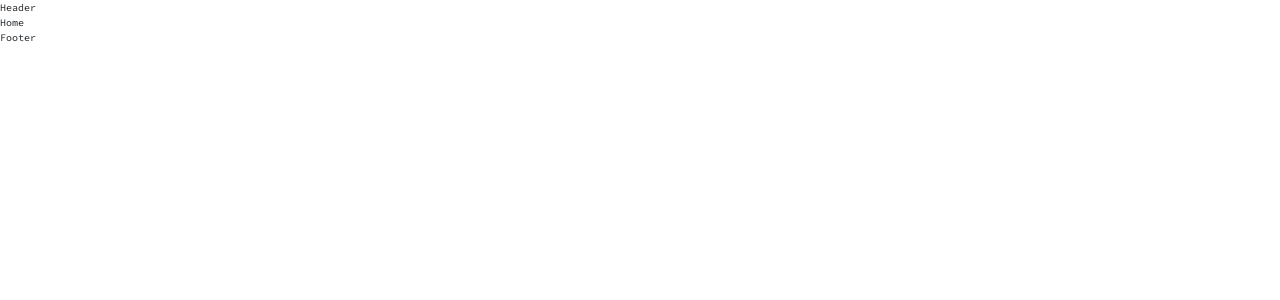
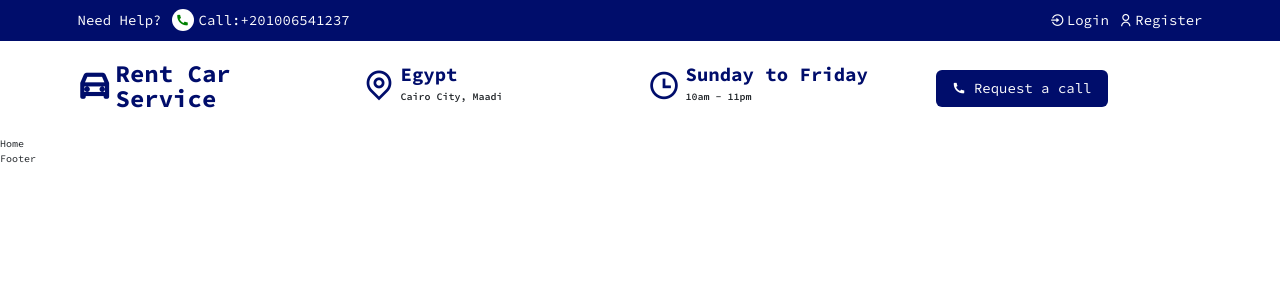
Before and after one commit to Alaa8884/Rent-car-services, a React (Vite) app: page /home in a window 1280 px wide. Shown: the top 300 px of the page. Built offline with nearby package versions, Linux system fonts and the light colour scheme.

Commit message:
Build header top navbar and middle navbar and set it's style

```diff
--- a/src/App.jsx
+++ b/src/App.jsx
@@ -1,4 +1,6 @@
 import AppLayout from "./components/appLayout/AppLayout";
+
+
 
 function App() {
   return <AppLayout/>
--- a/src/components/header/Header.jsx
+++ b/src/components/header/Header.jsx
@@ -1,9 +1,91 @@
+import { Link } from "react-router-dom";
+import { Col, Container, Row } from "reactstrap";
+import "../../styles/header.css";
+
 function Header() {
   return (
-    <div>
-      Header
-    </div>
-  )
+    <header className="header">
+      <div className="nav-top">
+        <Container>
+          <Row>
+            <Col lg="6" md="6" sm="6">
+              <div className="header-top-left d-flex align-items-center gap-3">
+                <span>Need Help?</span>
+                <span className="header-top-help">
+                  <i className="ri-phone-fill"></i>
+                  <Link to="tel:+201006541237" className=" mx-2">
+                    Call:+201006541237
+                  </Link>
+                </span>
+              </div>
+            </Col>
+            <Col lg="6" md="6" sm="6" className=" d-flex justify-content-end">
+              <div className="header-top-right d-flex align-items-center gap-3">
+                <Link to="#" className="d-flex align-items-center gap-1">
+                  <i className="ri-login-circle-line"></i>Login
+                </Link>
+                <Link to="#" className="d-flex align-items-center gap-1">
+                  <i className="ri-user-line"></i> Register
+                </Link>
+              </div>
+            </Col>
+          </Row>
+        </Container>
+      </div>
+      <div className="nav-mid ">
+        <Container>
+          <Row>
+            <Col lg="3" md="3" sm="4">
+              <h1 className="company-logo">
+                <Link to="/home" className=" d-flex align-items-center gap-2">
+                  <i className="ri-car-line"></i>
+                  <span>
+                    Rent Car <br />
+                    Service
+                  </span>
+                </Link>
+              </h1>
+            </Col>
+            <Col lg="3" md="3" sm="4">
+              <div className="company-info company-location d-flex align-items-center gap-2">
+                <span>
+                  <i className="ri-map-pin-line"></i>
+                </span>
+                <div className="company-location-content">
+                  <h4>Egypt</h4>
+                  <h6>Cairo City, Maadi</h6>
+                </div>
+              </div>
+            </Col>
+            <Col lg="3" md="3" sm="4">
+              <div className="company-info company-work-time d-flex align-items-center gap-2">
+                <span>
+                  <i className="ri-time-line"></i>
+                </span>
+                <div className="company-work-time-content">
+                  <h4>Sunday to Friday</h4>
+                  <h6>10am - 11pm</h6>
+                </div>
+              </div>
+            </Col>
+            <Col
+              lg="2"
+              md="3"
+              sm="0"
+              className=" d-flex align-items-center justify-content-end"
+            >
+              <button className="header-btn">
+                <Link to="/contact">
+                  <i className="ri-phone-fill"></i>
+                  <span>Request a call</span>
+                </Link>
+              </button>
+            </Col>
+          </Row>
+        </Container>
+      </div>
+    </header>
+  );
 }
 
-export default Header
+export default Header;
--- a/src/index.css
+++ b/src/index.css
@@ -1,16 +1,17 @@
-@import url('https://fonts.googleapis.com/css2?family=Source+Code+Pro:ital,wght@0,200..900;1,200..900&display=swap');
+@import url("https://fonts.googleapis.com/css2?family=Source+Code+Pro:ital,wght@0,200..900;1,200..900&display=swap");
 
-*{
+* {
   padding: 0;
   margin: 0;
   box-sizing: border-box;
   font-family: "Source Code Pro", monospace;
+
 }
 
 :root {
-  --font-main-color: #000d6b;
-  --font-main-color-hover: #000cfdb0;
-  --font-primary-color: #f9a826;
+  --main-color: #000d6b;
+  --main-color-hover: #081ba1;
+  --primary-color: #f9a826;
 }
 
 html {
@@ -21,17 +22,24 @@ section {
   padding: 50px 0;
 }
 
-h1,h2,h3,h4,h5,h6 {
-  color: var(--font-main-color);
+h1,
+h2,
+h3,
+h4,
+h5,
+h6 {
+  color: var(--main-color);
   font-weight: 600;
   margin-bottom: 0;
 }
 
-h3,h4{
+h3,
+h4 {
   font-size: 2.9rem;
 }
 
-h5,h6 {
+h5,
+h6 {
   font-size: 1.9rem;
 }
 
@@ -50,12 +58,12 @@ ul {
   list-style: none;
 }
 
-.btn{
+/* .btn {
   border: none;
   outline: none;
   padding: 0.7rem 1.5rem;
-  background: var(--font-main-color);
-  color: #fff;
+  background: var(--main-color) !important;
+  color: #fff !important;
   border-radius: 0.6rem;
   -webkit-border-radius: 0.6rem;
   -moz-border-radius: 0.6rem;
@@ -66,27 +74,41 @@ ul {
   -moz-transition: all 0.4s;
   -ms-transition: all 0.4s;
   -o-transition: all 0.4s;
-}
+} */
 
 .btn:hover {
   color: #fff;
-  background-color: var(--font-main-color-hover);
+  background-color: var(--main-color-hover);
 }
 
 .section-title {
-  color: var(--font-main-color);
+  color: var(--main-color);
   font-weight: 600;
   font-size: 3.2rem;
 }
 
-.section-subtitle{
-  color: var(--font-primary-color);
+.section-subtitle {
+  color: var(--primary-color);
   font-weight: 600;
   font-size: 1.9rem;
 }
 
-.section-description{
+.section-description {
   color: #777;
   line-height: 1.7;
   font-size: 1.5rem;
 }
+
+@media only screen and (max-width: 768px) {
+  section {
+    padding: 30px 0;
+  }
+
+  .section-title {
+    font-size: 2.6rem;
+  }
+
+  .section-subtitle {
+    font-size: 1.6rem;
+  }
+}
--- a/src/main.jsx
+++ b/src/main.jsx
@@ -1,7 +1,7 @@
 import { StrictMode } from 'react'
 import { createRoot } from 'react-dom/client'
+import './index.css'
 import App from './App.jsx'
-import './index.css'
 import "bootstrap/dist/css/bootstrap.min.css";
 import "remixicon/fonts/remixicon.css";
 import "slick-carousel/slick/slick.css";
--- a/src/pages/CarList.jsx
+++ b/src/pages/CarList.jsx
@@ -3,7 +3,7 @@ function CarList() {
     <div>
       Car list
     </div>
-  )
+  );
 }
 
-export default CarList
+export default CarList;
--- /dev/null
+++ b/src/styles/header.css
@@ -0,0 +1,94 @@
+.nav-top {
+  padding: 1rem 0px;
+  background: var(--main-color);
+  color: #fff;
+  font-size: 1.4rem;
+}
+
+.header-top-help i {
+  background: #fff;
+  color: green;
+  padding: 0.4rem;
+  border-radius: 50px;
+  -webkit-border-radius: 50px;
+  -moz-border-radius: 50px;
+  -ms-border-radius: 50px;
+  -o-border-radius: 50px;
+}
+
+.header-top-right a,
+.header-top-help a {
+  text-decoration: none;
+  color: #fff;
+}
+
+.header-top-right a:hover,
+.header-top-help a:hover{
+  color: #fff;
+}
+
+.nav-mid{
+  padding: 2rem 0px;
+}
+
+.company-logo {
+  line-height: 25px;
+  font-weight: 700;
+}
+
+.company-logo a {
+  text-decoration: none;
+  color: var(--main-color);
+}
+
+.company-logo a span {
+  font-size: 2.4rem;
+}
+
+.company-logo a i {
+  font-size: 3.3rem;
+}
+
+.company-info span i {
+  font-size: 3.3rem;
+  color: var(--main-color);
+}
+
+.company-info h4 {
+  font-size: 1.9rem;
+  font-weight: 700;
+  color: var(--main-color);
+}
+.company-info h6 {
+  font-weight: 600;
+}
+
+.header-btn {
+  border: none;
+  outline: none;
+  padding: 0.8rem 1.6rem !important;
+  background: var(--main-color) !important;
+  border-radius: 0.6rem;
+  -webkit-border-radius: 0.6rem;
+  -moz-border-radius: 0.6rem;
+  -ms-border-radius: 0.6rem;
+  -o-border-radius: 0.6rem;transition: all 0.4s;
+  -webkit-transition: all 0.3s;
+  -moz-transition: all 0.3s;
+  -ms-transition: all 0.3s;
+  -o-transition: all 0.3s;
+}
+
+.header-btn:hover {
+  background: var(--main-color-hover) !important;
+}
+
+.header-btn a {
+  text-decoration: none;
+  color: #fff;
+  font-size: 1.4rem;
+  display: flex;
+  align-items: center;
+  gap: 0.8rem;
+  justify-content: end;
+}
```
